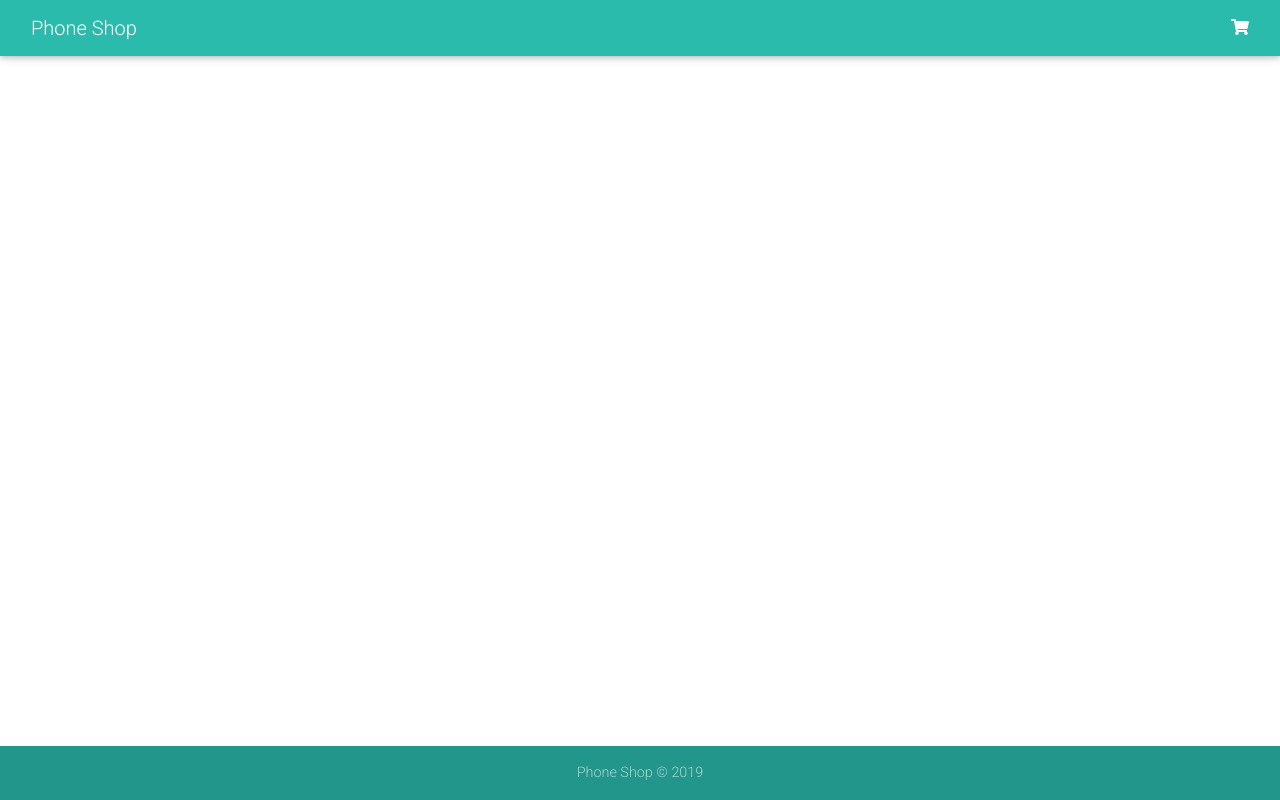
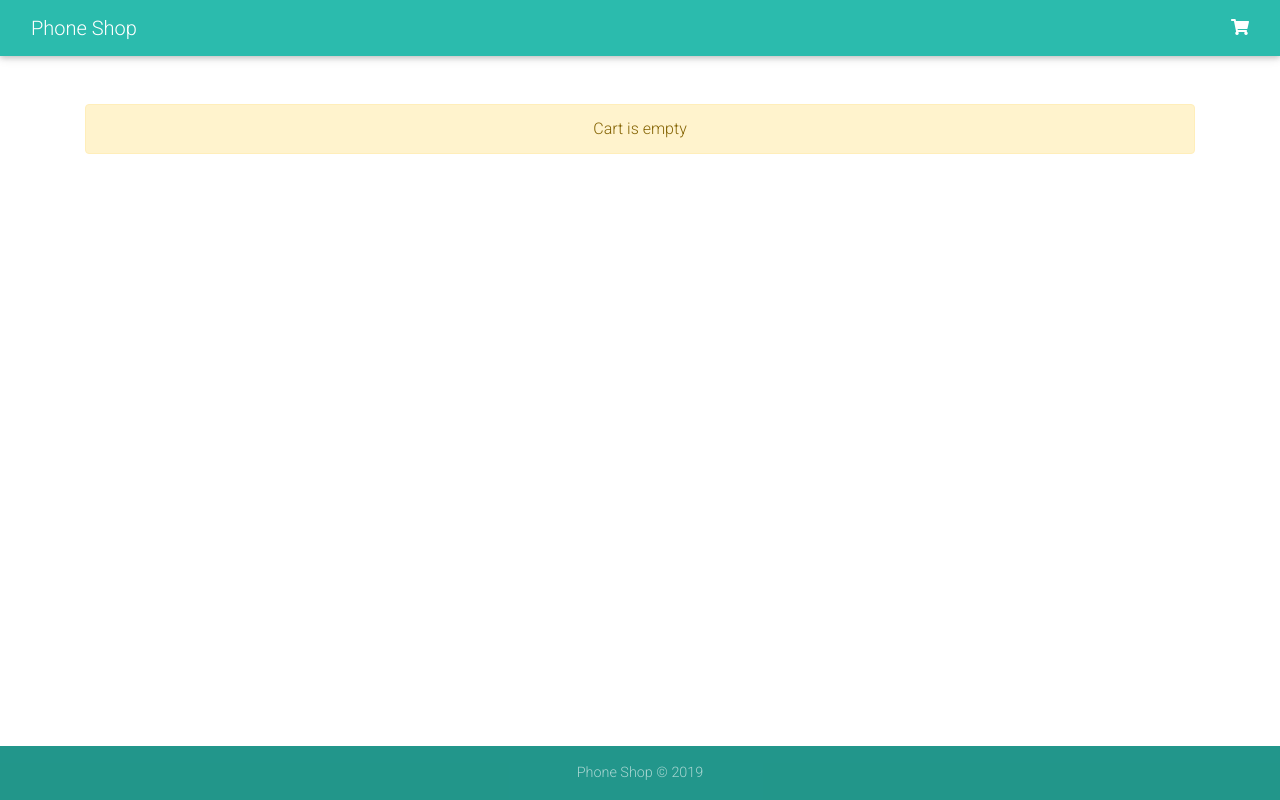
Before and after one commit to yuzumi/phone-shop, a React (Create React App) app: page /shopping-cart in a window 1280 px wide. Built offline with nearby package versions, Linux system fonts and the light colour scheme.

Commit message:
Update CartPage component

```diff
--- a/src/components/pages/CartPage.js
+++ b/src/components/pages/CartPage.js
@@ -1,7 +1,36 @@
 import React from 'react';
+import { connect } from 'react-redux';
+import { selectors, actions } from 're-ducks/modules/cart';
+import { MDBAlert } from 'mdbreact';
+import CartList from 'components/cart/CartList';
+import CartTotal from 'components/cart/CartTotal';
 
-const CartPage = () => (
-  <section></section>
+const CartPage = ({ items, total, removeFromCart }) => (
+  <section className="page cart">
+    {(items.length > 0) ? (
+      <>
+        <CartList
+          {...{
+            items,
+            removeFromCart
+          }}
+        />
+        <CartTotal total={total} />
+      </>
+    ) : (
+      <MDBAlert className="text-center" color="warning">
+        Cart is empty
+      </MDBAlert>
+    )}
+  </section>
 );
 
-export default CartPage;
+const mapStateToProps = state => ({
+  items: selectors.selectItems(state),
+  total: selectors.selectTotal(state),
+});
+
+export default connect(
+  mapStateToProps,
+  { removeFromCart: actions.removeFromCart }
+)(CartPage);
```
